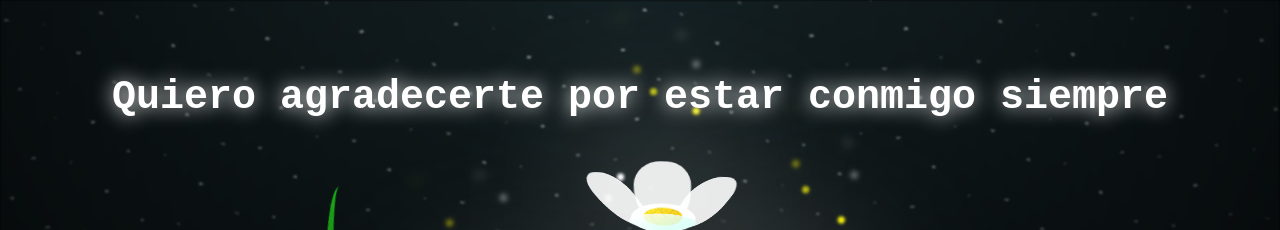
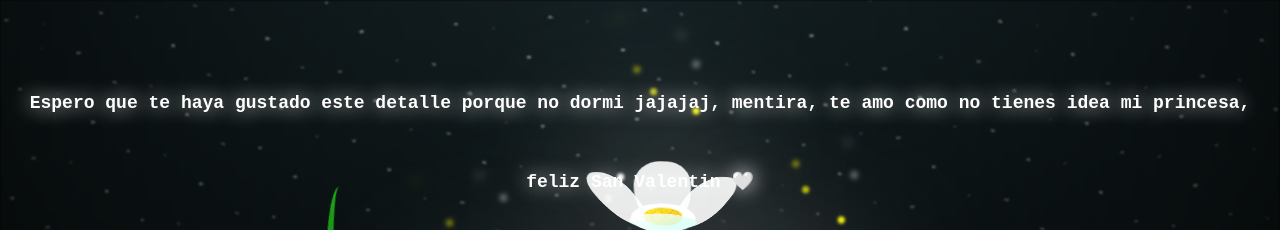
Before and after one commit to Johanmby/SanValentin, a plain HTML site: page flower.html in a window 1280 px wide. Shown: the top 230 px of the page. Drawn offline with Linux system fonts and the light colour scheme.

Commit message:
Se modifico el html

```diff
--- a/flower.html
+++ b/flower.html
@@ -315,7 +315,10 @@
   </div>
 
   <!-- Title -->
-  <h1 class="title"><span style="font-size: 40px;">Quiero agradecerte por estar conmigo siempre</span></h1>
+  <h1 class="title"><span style="font-size: 18px;">
+    Espero que te haya gustado este detalle porque no dormi jajajaj, mentira,
+     te amo como no tienes idea mi princesa, feliz San Valentin 🤍
+    </span></h1>
 </body>
 
 </html>
```
